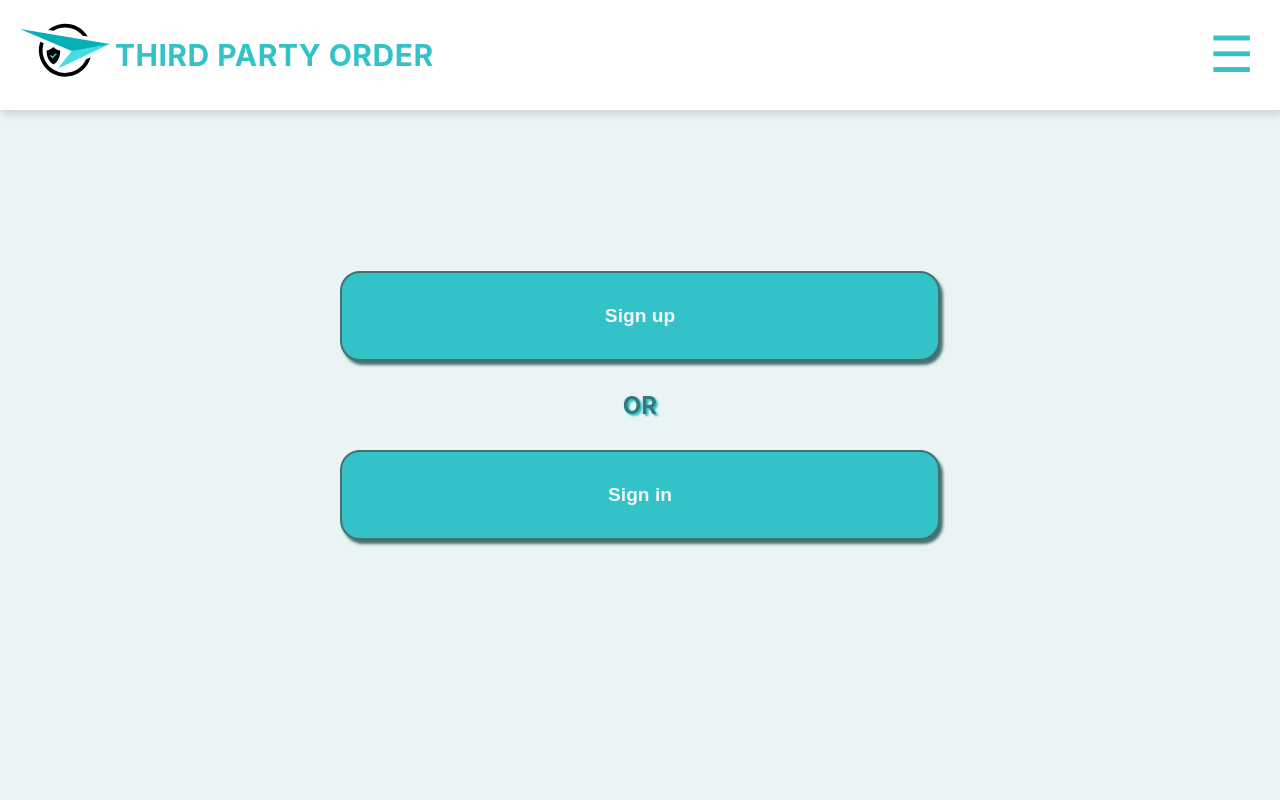
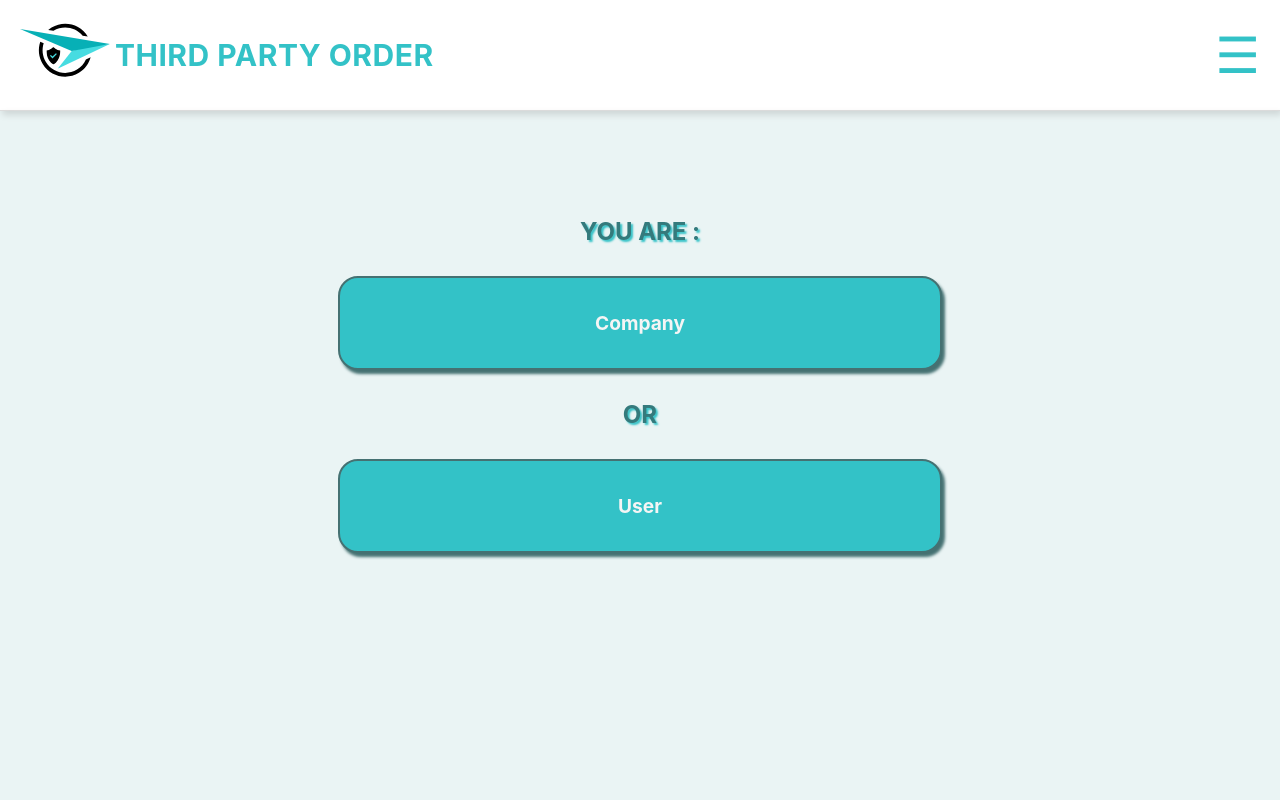
Before and after one commit to RaghadAbusamor/Third-Party-Order-Website, a React (Create React App) app: page /user in a window 1280 px wide. Shown: the top 800 px of the page. Built offline with nearby package versions, Linux system fonts and the light colour scheme.

Commit message:
add Router to app component

```diff
--- a/package.json
+++ b/package.json
@@ -14,6 +14,7 @@
     "react": "^18.2.0",
     "react-bootstrap": "^2.5.0",
     "react-dom": "^18.2.0",
+    "react-router-dom": "^6.4.2",
     "react-scripts": "5.0.1",
     "web-vitals": "^2.1.4"
   },
--- a/src/App.js
+++ b/src/App.js
@@ -1,16 +1,51 @@
-  import './App.css';
+import './App.css';
 import HomePage from './pages/home/home';
 import Header from './component/core/header';
+import UserPage from './pages/identify-use/identify-user';
+import { BrowserRouter, Routes, Route } from "react-router-dom";
+// function App() {
+//   return (
+//     <div className="App">
+//       <Header />
+//       <div className='home'>
+//       <HomePage />
+//       </div>
+//     </div>
+//   );
+// }
+
+
+{/* <Route path='/company' element={<HomePage />} /> */ }
+
+
 
 function App() {
   return (
     <div className="App">
+       <BrowserRouter>
       <Header />
-      <div className='home'>
-      <HomePage />
-      </div>
+
+      {/* <div className='home'>
+        <UserPage />
+      </div>  */}
+
+
+        <Routes>
+          <Route path='/home' element={<HomePage />} />
+          <Route path='/user' element={<UserPage/>} />
+        </Routes>
+
+      </BrowserRouter>
+
+
     </div>
   );
 }
 
+
+
+
+
+
+
 export default App;
--- a/src/component/common/form/form-signUp1.jsx
+++ b/src/component/common/form/form-signUp1.jsx
@@ -15,19 +15,18 @@ const Form = (props) => {
 
 
     const submitHandeller = (e) => {
-        e.preventDefault();
+
+        // e.preventDefault();
         /*
          * @type {HTMLFormElement}
         */
         const target = e.target;
 
     }
-
     const changeName = (e) => {
         let value = e.target.value;
         setName(value);
     }
-
     const changeEmail = (e) => {
         let value = e.target.value;
         setEmail(value);
@@ -36,20 +35,14 @@ const Form = (props) => {
         let value = e.target.value;
         setPassword(value);
     }
-
-
     const changeRePassword = (e) => {
         let value = e.target.value;
         setRePassword(value);
     }
-
-
     const changeID = (e) => {
         let value = e.target.value;
         setId(value);
     }
-
-
     const changeBD = (e) => {
         let value = e.target.value;
         setBD(value);
@@ -60,24 +53,18 @@ const Form = (props) => {
         setLocation(value);
     }
 
-
     const changePhone = (e) => {
         let value = e.target.value;
         setPhone(value);
     }
 
-
-
-
-
-
     return props.trigger ? (
 
         <>
-            <div className="wrapper-bg"></div>
+            <div className="wrapper-bg" on onClick={() => props.setTrigger(false)}  ></div>
             <div className="wrapper">
                 <h1>Create A New Account !</h1>
-                <form onSubmit={submitHandeller} action="https://formspree.io/f/mpznypzb" method="post" >
+                <form onSubmit={submitHandeller} action="https://formspree.io/f/xaykpbbq" method="post" >
 
 
                     <div className="inputs-wrapper">
@@ -104,7 +91,6 @@ const Form = (props) => {
 
                             <Input
                                 name="Your ID "
-
                                 label="Your ID number"
                                 value={id}
                                 onChange={changeID}
@@ -115,7 +101,6 @@ const Form = (props) => {
                             />
                             <Input
                                 name="Birth Date"
-
                                 label="Date Of Birth"
                                 value={BD}
                                 onChange={changeBD}
@@ -139,7 +124,6 @@ const Form = (props) => {
                                 />
                                 <Input
                                     name="Phone Number"
-
                                     label="Phone Number "
                                     value={phone}
                                     onChange={changePhone}
--- a/src/component/core/header.css
+++ b/src/component/core/header.css
@@ -37,7 +37,7 @@
   margin-right: 5px;
 }
 
-.right>button {
+.right>i {
   /* background-color: red; */
   font-size: 50px;
   color: #33C2C7;
@@ -45,5 +45,7 @@
   background: none;
   cursor: pointer;
   user-select: none;
+  font-style: normal;
+
 
 }
--- a/src/component/core/header.jsx
+++ b/src/component/core/header.jsx
@@ -1,6 +1,6 @@
 import React, { useState, useEffect } from 'react'
-// import 'bootstrap/dist/css/bootstrap.min.css';
-// import { FontAwesomeIcon } from '@fortawesome/react-fontawesome';
+// import { Link } from 'react-router-dom';
+
 import './header.css';
 
 const Header = props => {
@@ -15,7 +15,7 @@ const Header = props => {
         </h1>
       </div>
       <div className="right">
-        <button> ☰</button>
+        <i > ☰</i>
       </div>
     </header>
   );
--- /dev/null
+++ b/src/pages/identify-use/identify-user.css
@@ -0,0 +1,68 @@
+.user-wrapper{
+    display: flex;
+    justify-content: center;
+    /* background-color: #33C2C7; */
+    box-shadow: 2px 4px 7px 0px rgb(201, 197, 197);
+    background-color: #d2e7e879;
+    padding-bottom: 15rem;
+    padding-top: 1rem;
+
+
+}
+
+.SginButtons {
+    display: flex;
+    flex-direction: column;
+    justify-content: center;
+    /* background-color: yellowgreen; */
+    margin: 20px;
+    padding: 50px;
+
+
+}
+a{
+    text-decoration: none;
+    display: flex;
+    align-items: center;
+    justify-content: center;
+}
+.SginButtons>a {
+    border: 2px #457172 solid;
+    background-color: #33C2C7;
+    /* background-color: red; */
+    border-radius: 20px;
+    height: 90px;
+    width: 600px;
+    margin: 10px;
+    color: whitesmoke;
+    font-size: larger;
+    font-weight: bolder;
+    box-shadow: #457172 3px 4px 3px 0px;
+    cursor: pointer;
+    user-select: none;
+
+
+}
+.SginButtons>h1 {
+    color: #347a7c;
+    text-shadow: #33c2c7 2px 2px 2px;
+
+}
+.SginButtons>h2 {
+    color: #347a7c;
+    text-shadow: #33c2c7 2px 2px 2px;
+
+}
+
+.user-wrapper>.SginButtons a:hover {
+    border: 3px solid rgb(155, 179, 182);
+    box-shadow: #457172 6px 7px 8px 0px;
+
+
+}
+
+.user-wrapper>.SginButtons a:active {
+    box-shadow: #457172 -7px -5px 7px 0px;
+
+
+}
--- /dev/null
+++ b/src/pages/identify-use/identify-user.jsx
@@ -0,0 +1,35 @@
+import Footer from '../../component/core/footer';
+import './identify-user.css';
+import { Link } from 'react-router-dom';
+
+
+
+const UserPage = props => {
+
+
+    return (
+
+
+        <>
+            <div className='user-wrapper'>
+                <div className="SginButtons">
+                    <h2> YOU ARE : </h2>
+                    {/* <button className='btn'>Company</button> */}
+                    <Link className='btn' to="/home">Company</Link>
+                    <h2>OR</h2>
+                    <Link className='btn'  >User</Link>
+                </div>
+            </div>
+
+
+
+            <footer>
+                <Footer />
+            </footer>
+        </>
+
+    );
+
+
+}
+export default UserPage;
```
Also changed, not shown: 1 other file (tests, documents, lock files or other folders).
